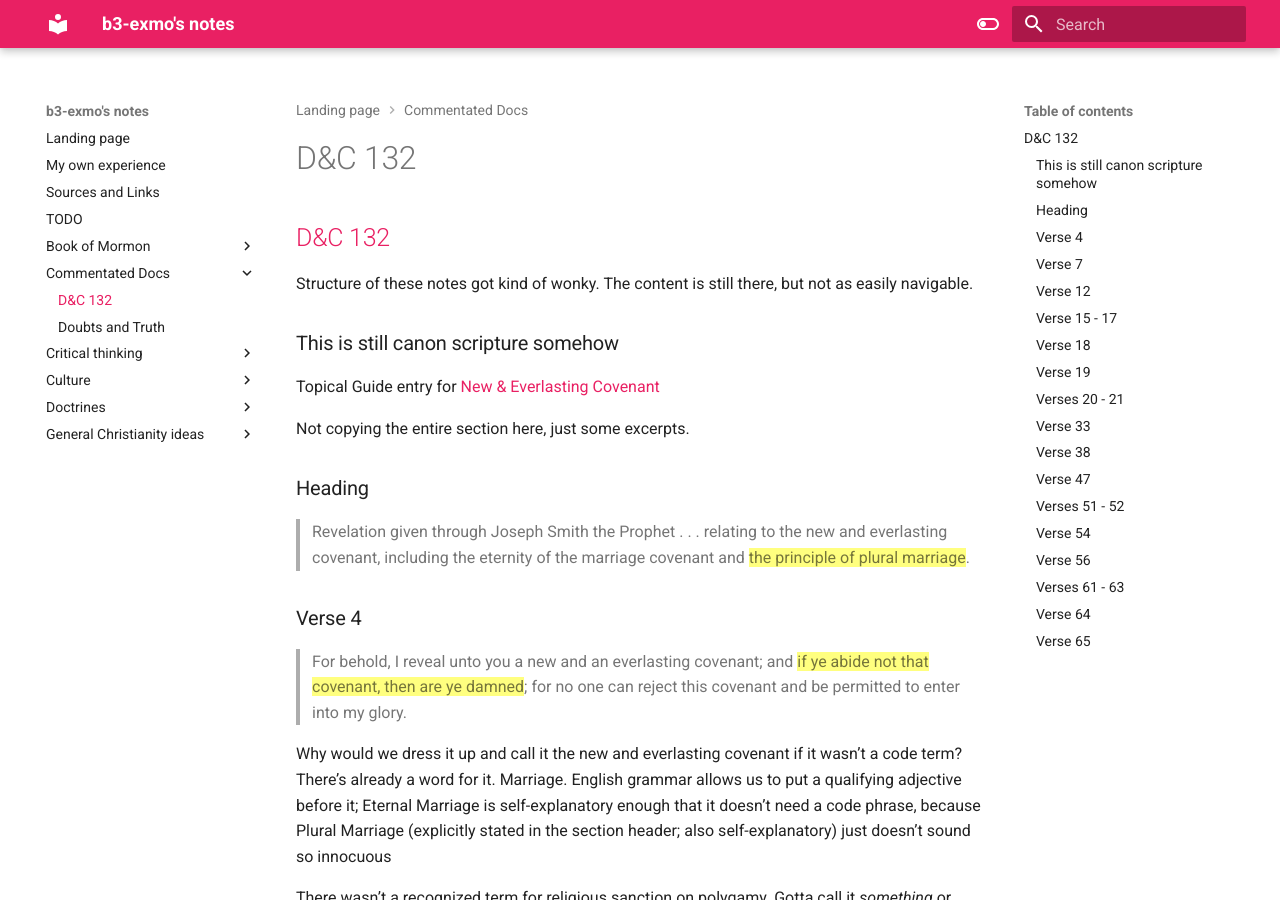
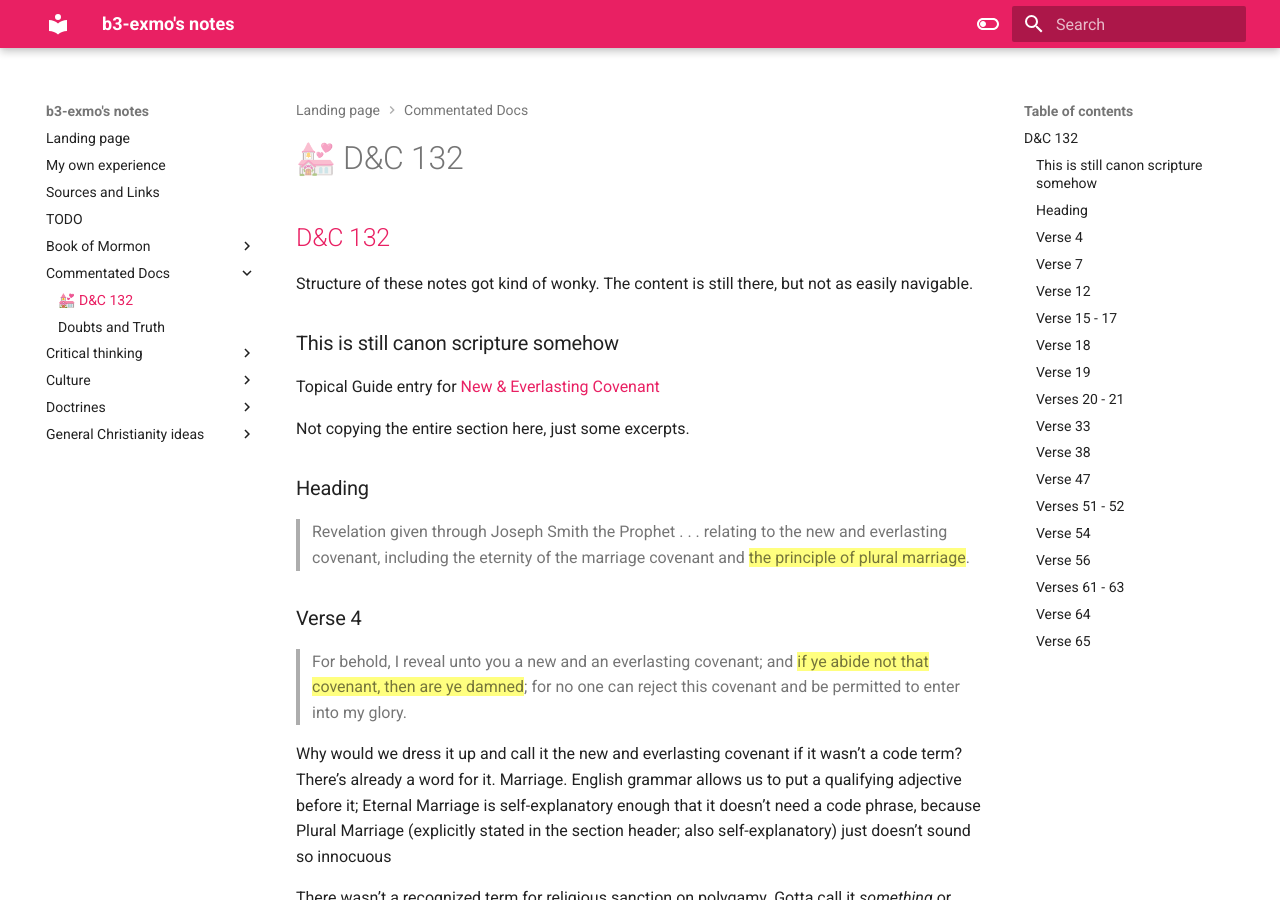
Before and after one commit to b3-exmo/b3-exmo.github.io, an MkDocs documentation site: the page built from docs/Commentated Docs/DC 132.md, in a window 1280 px wide and 900 px high. Built offline with MkDocs 1.6.1 and Material for MkDocs 9.7.7, drawn with Linux system fonts in a browser that asks for light colours; comment, search, counter and statistics services are not loaded.

Commit message:
Seeing if emoji works the way i hope it does

```diff
--- a/docs/Commentated Docs/DC 132.md
+++ b/docs/Commentated Docs/DC 132.md
@@ -2,7 +2,7 @@
 comments: true
 ---
 
-# D&C 132
+# 💒 D&C 132
 
 ## [D&C 132](https://www.churchofjesuschrist.org/study/scriptures/dc-testament/dc/132?lang=eng)
 
```
Also changed, not shown: docs/Book of Mormon/BoM Changes.md (+1 -1 lines).
